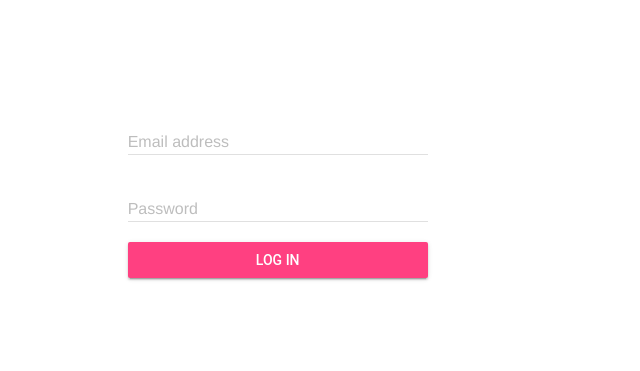
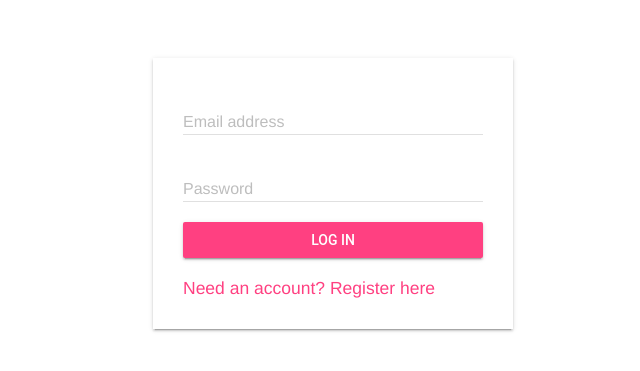
Before and after one commit to generic-github-user/fbla-competition-coding-programming, an Electron app: page src/login.html in a window 1280 px wide. Shown: the part 207-578 px from the top of the page, without its empty margins (307-947 px from the left). Drawn offline with Linux system fonts and the light colour scheme; no server answers.

Commit message:
Login system improvements

```diff
--- a/src/css/login.css
+++ b/src/css/login.css
@@ -1,6 +1,12 @@
 /*.mdl-grid.center-items {
       justify-content: center;
 }*/
+#login-container {
+      width: 360px;
+      padding: 30px;
+      box-sizing: border-box;
+}
+
 body {
       display: flex;
       align-items: center;
@@ -8,6 +14,12 @@ body {
 }
 
 button#log-in {
-      width: 300px;
+      width: 100%;
       max-width: 100%;
+      margin-bottom: 20px;
 }
+
+a {
+      text-decoration: none;
+      font-size: 125%;
+}
--- a/src/css/register.css
+++ b/src/css/register.css
@@ -1,3 +1,9 @@
+#register-container {
+      width: 360px;
+      padding: 30px;
+      box-sizing: border-box;
+}
+
 body {
       display: flex;
       align-items: center;
@@ -5,6 +11,12 @@ body {
 }
 
 button#register {
-      width: 300px;
+      width: 100%;
       max-width: 100%;
+      margin-bottom: 20px;
 }
+
+a {
+      text-decoration: none;
+      font-size: 125%;
+}
--- a/src/login.html
+++ b/src/login.html
@@ -13,7 +13,7 @@
 </head>
 
 <body>
-      <div class="mdl-cell mdl-cell--middle">
+      <div class="mdl-cell mdl-cell--middle mdl-shadow--2dp" id="login-container">
             <div class="mdl-textfield mdl-js-textfield">
                   <input class="mdl-textfield__input" type="text" id="user" pattern="^\S+@\S+$">
                   <label class="mdl-textfield__label" for="user">Email address</label>
@@ -26,6 +26,7 @@
             <button id="log-in" class="mdl-button mdl-js-button mdl-button--raised mdl-js-ripple-effect mdl-button--accent">
                   Log In
             </button>
+            <a href="./register.html">Need an account? Register here</a>
       </div>
 
       <script src="./lib/firebase/7.6.1/firebase-app.js"></script>
```
Also changed, not shown: src/js/dashboard.js (+8 -0 lines), src/register.html (+2 -1 lines).
